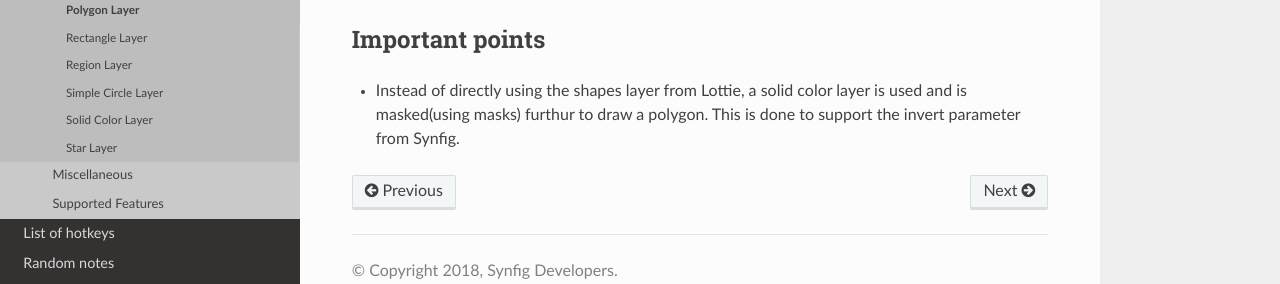
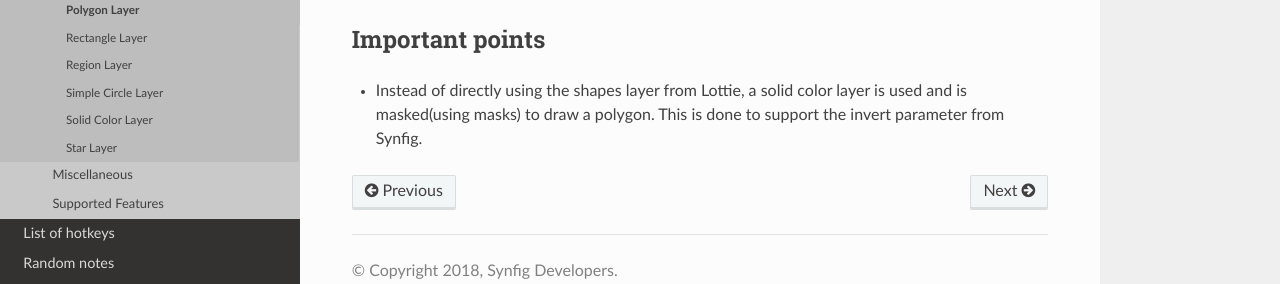
Before and after one commit to synfig/synfig-docs-dev, a Sphinx documentation site: the page built from docs/projects/lottie/layers/polygon.rst, in a window 1280 px wide and 922 px high. Shown: the part 582-866 px from the top of the window. Built offline with Sphinx 7.4.7 and the Read the Docs theme 2.0.0, drawn with Linux system fonts in a browser that asks for light colours.

Commit message:
Update polygon.rst

```diff
--- a/docs/projects/lottie/layers/polygon.rst
+++ b/docs/projects/lottie/layers/polygon.rst
@@ -30,4 +30,4 @@
 Important points
 ----------------
 
-- Instead of directly using the shapes layer from Lottie, a solid color layer is used and is masked(using masks) furthur to draw a polygon. This is done to support the invert parameter from Synfig.
+- Instead of directly using the shapes layer from Lottie, a solid color layer is used and is masked(using masks) to draw a polygon. This is done to support the invert parameter from Synfig.
```
